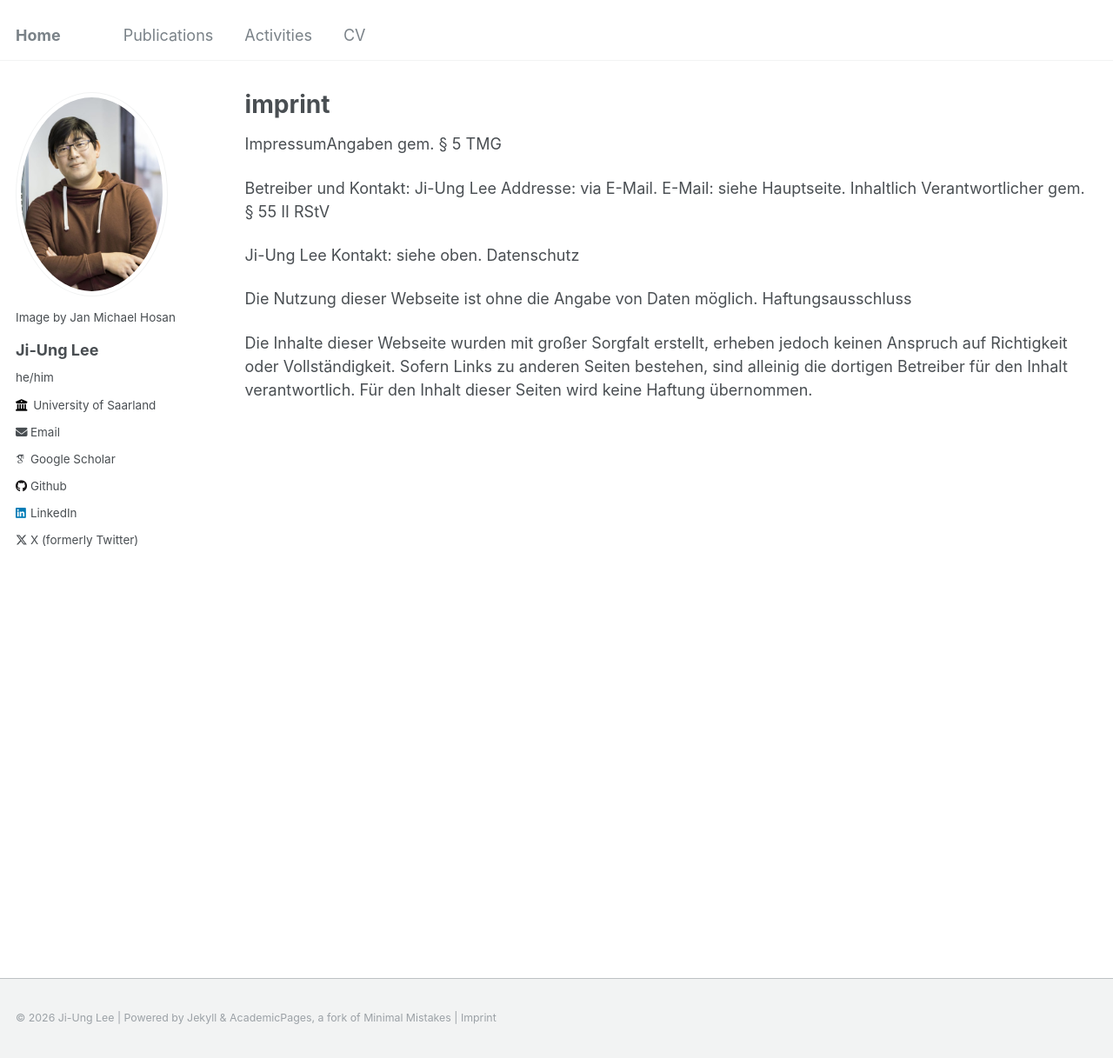
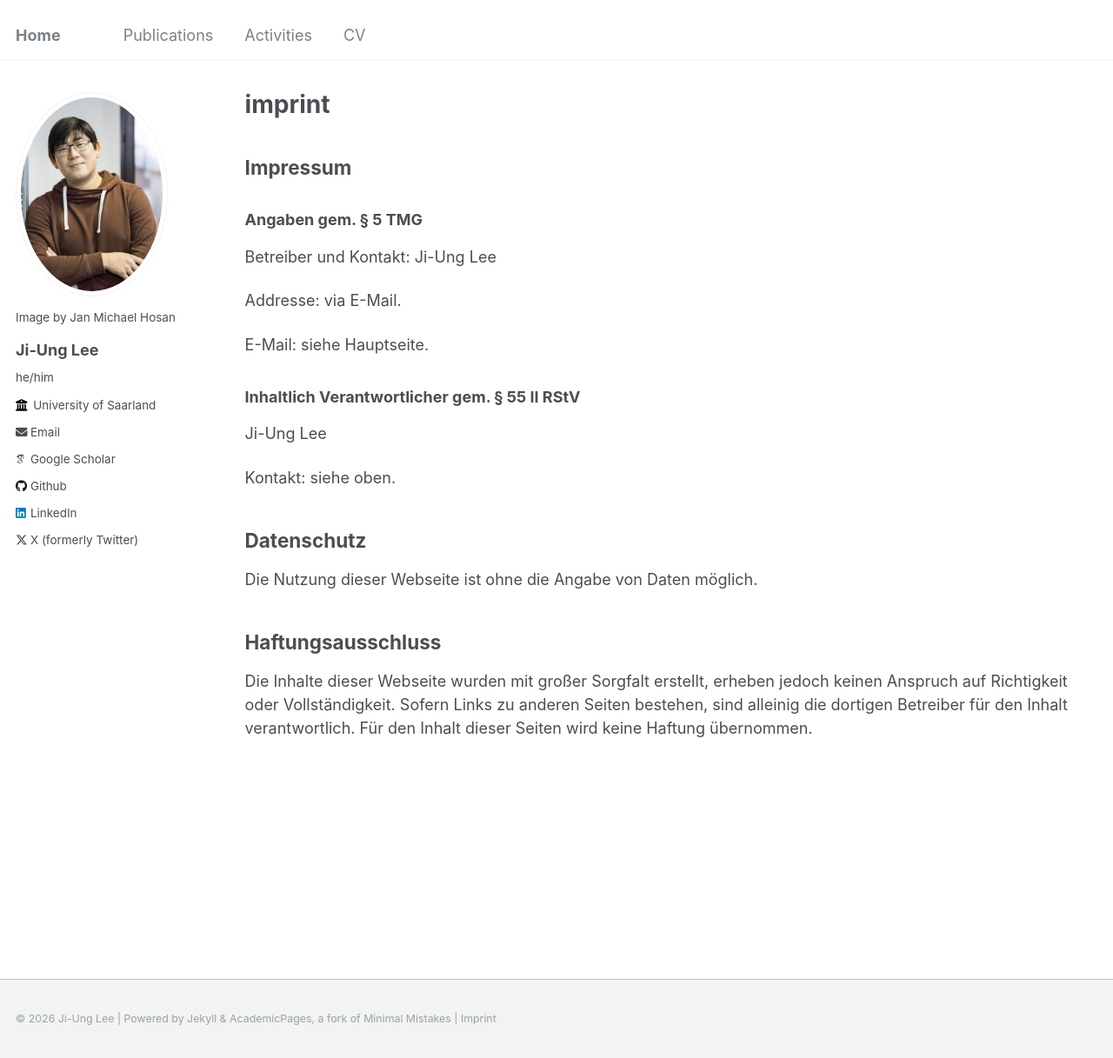
Before and after one commit to ji-ung-lee/ji-ung-lee.github.io, a Jekyll site: the page built from _pages/imprint.md, in a window 1280 px wide and 1217 px high. Shown: the whole window at 87% size. Built offline with Jekyll 4.4.1, drawn with Linux system fonts in a browser that asks for light colours; some web fonts are replaced.

Commit message:
format imprint

```diff
--- a/_pages/imprint.md
+++ b/_pages/imprint.md
@@ -4,19 +4,27 @@ title: "imprint"
 permalink: /imprint/
 author_profile: true
 ---
-ImpressumAngaben gem. § 5 TMG
+## Impressum
+
+### Angaben gem. § 5 TMG
 
 Betreiber und Kontakt:
 Ji-Ung Lee
+
 Addresse: via E-Mail.
+
 E-Mail: siehe Hauptseite.
-Inhaltlich Verantwortlicher gem. § 55 II RStV
+
+### Inhaltlich Verantwortlicher gem. § 55 II RStV
 
 Ji-Ung Lee
+
 Kontakt: siehe oben.
-Datenschutz
+
+## Datenschutz
 
 Die Nutzung dieser Webseite ist ohne die Angabe von Daten möglich.
-Haftungsausschluss
+
+## Haftungsausschluss
 
 Die Inhalte dieser Webseite wurden mit großer Sorgfalt erstellt, erheben jedoch keinen Anspruch auf Richtigkeit oder Vollständigkeit. Sofern Links zu anderen Seiten bestehen, sind alleinig die dortigen Betreiber für den Inhalt verantwortlich. Für den Inhalt dieser Seiten wird keine Haftung übernommen.
```
